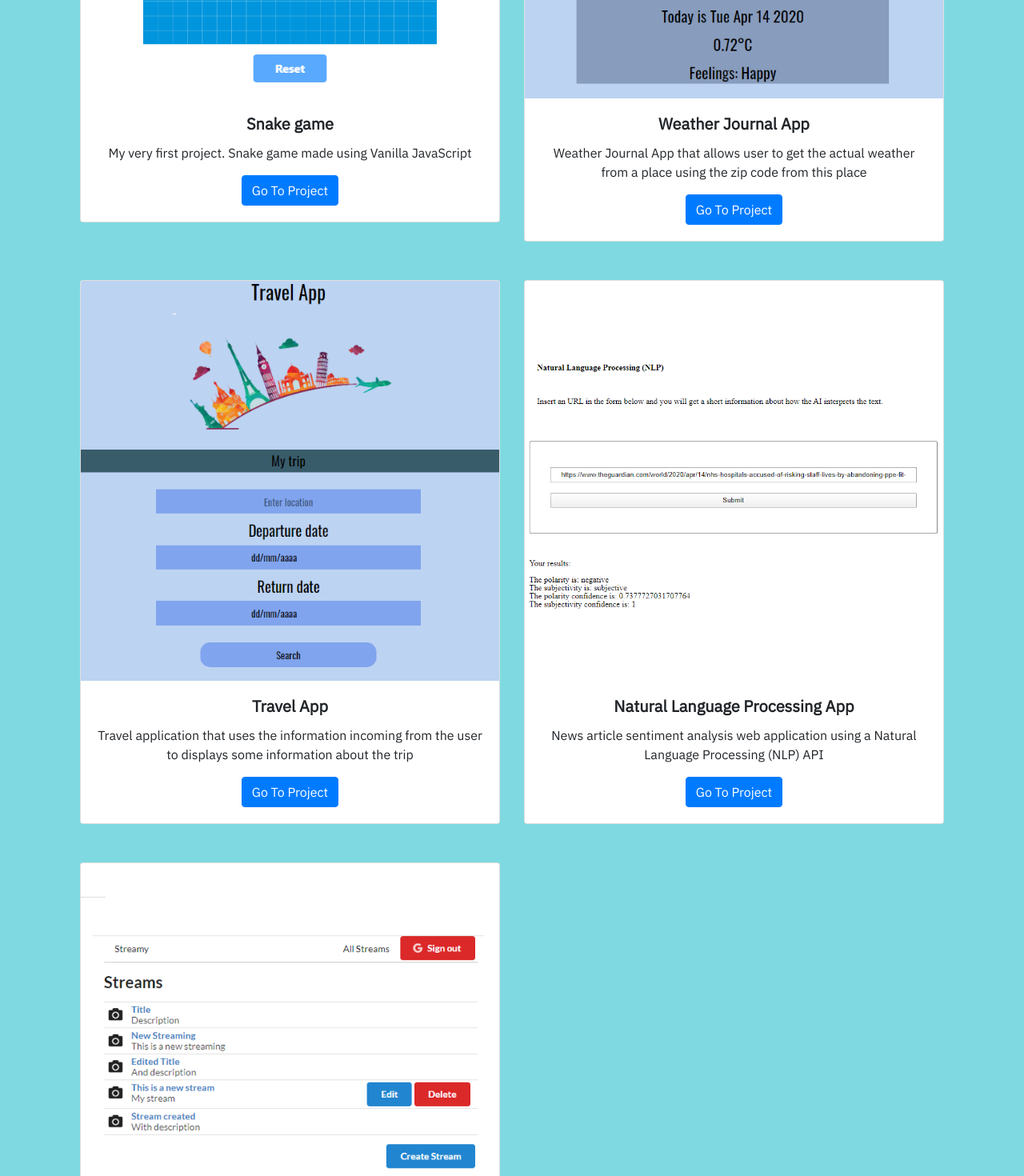
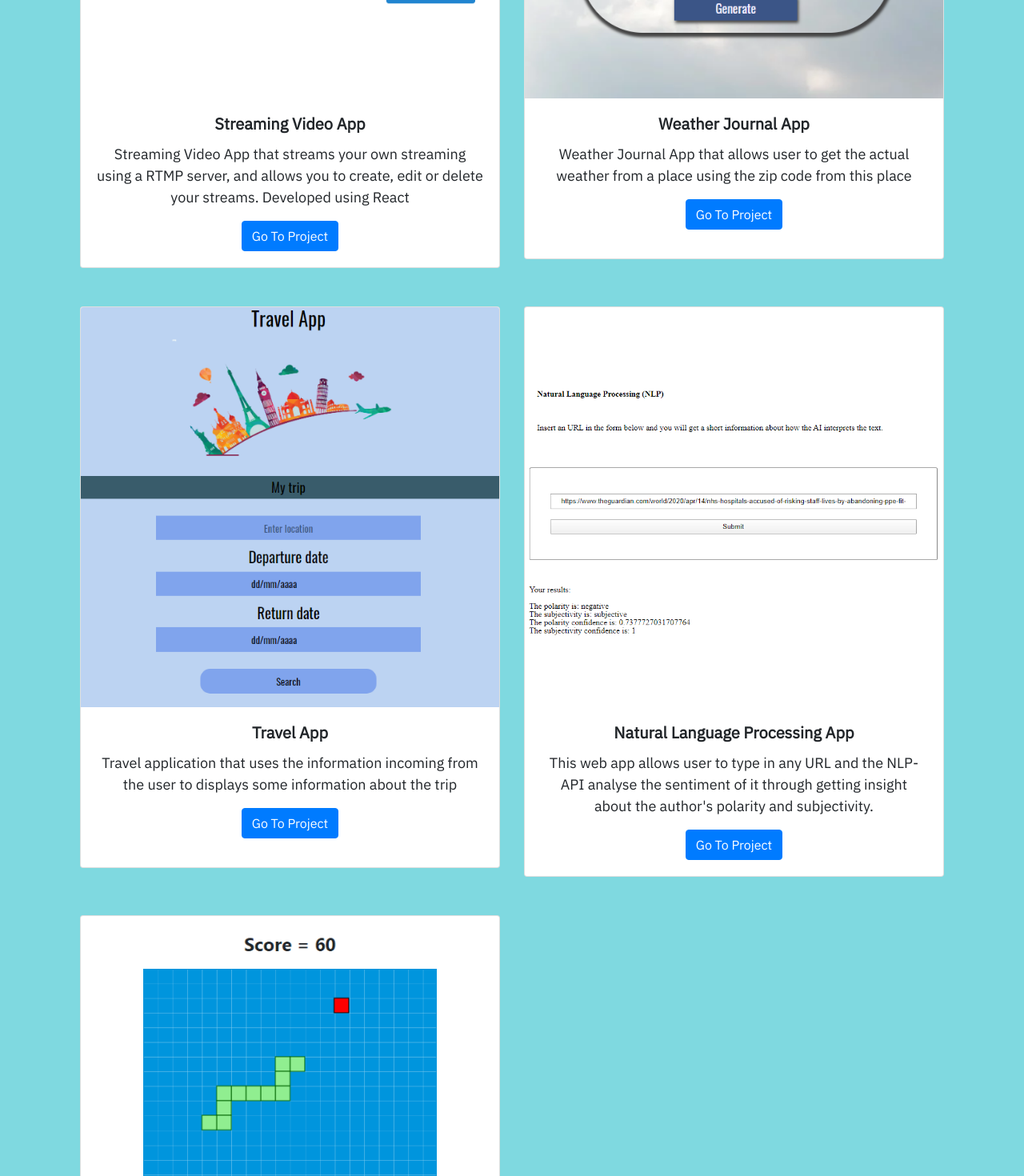
Before and after one commit to ThisIsItz/Itziar-Portfolio, a React (Create React App) app: page / in a window 1280 px wide. Shown: the part 1660-3130 px from the top of the page at 80% size. Built offline with nearby package versions, Linux system fonts and the light colour scheme; some icons are missing.

Commit message:
Updating cv and projects

```diff
--- a/public/css/newStyle.css
+++ b/public/css/newStyle.css
@@ -101,6 +101,14 @@ p{
     font-weight: bold;
 }
 
+.card-body{
+    min-height: 200px;
+}
+
+.card-text{
+    font-size: 18px;
+}
+
 #footer{
     background-color: #F4F7F7;
 }
--- a/src/components/Projects.js
+++ b/src/components/Projects.js
@@ -6,10 +6,10 @@ const Projects = () => {
         <div className="container pt-5">
             <div className="row">
                 <ProjectCard
-                    name="Snake game"
-                    img="./img/snake-game.png"
-                    description="My very first project. Snake game made using Vanilla JavaScript"
-                    href="https://github.com/ThisIsItz/snake-game"
+                    name="Streaming Video App"
+                    img="./img/streamblog.png"
+                    description="Streaming Video App that streams your own streaming using a RTMP server, and allows you to create, edit or delete your streams. Developed using React"
+                    href="https://github.com/ThisIsItz/streaming-video"
                 />
                 <ProjectCard
                     class="weather"
@@ -31,16 +31,16 @@ const Projects = () => {
                     name="Natural Language Processing App"
                     class="npl"
                     img="./img/nlp.png"
-                    description="News article sentiment analysis web application using a Natural Language Processing (NLP) API"
+                    description="This web app allows user to type in any URL and the NLP-API analyse the sentiment of it through getting insight about the author's polarity and subjectivity. "
                     href="https://github.com/ThisIsItz/NLP-API"
                 />
             </div>
             <div className="row">
                 <ProjectCard
-                    name="Streaming Video App"
-                    img="./img/streamblog.png"
-                    description="Streaming Video App that streams your own streaming using a RTMP server, and allows you to create, edit or delete your streams. Developed using React"
-                    href="https://github.com/ThisIsItz/streaming-video"
+                    name="Snake game"
+                    img="./img/snake-game.png"
+                    description="My very first project. Snake game made using Vanilla JavaScript"
+                    href="https://github.com/ThisIsItz/snake-game"
                 />
             </div>
         </div>
```
Also changed, not shown: public/img/wjasmall.png, 1 other file (tests, documents, lock files or other folders).
